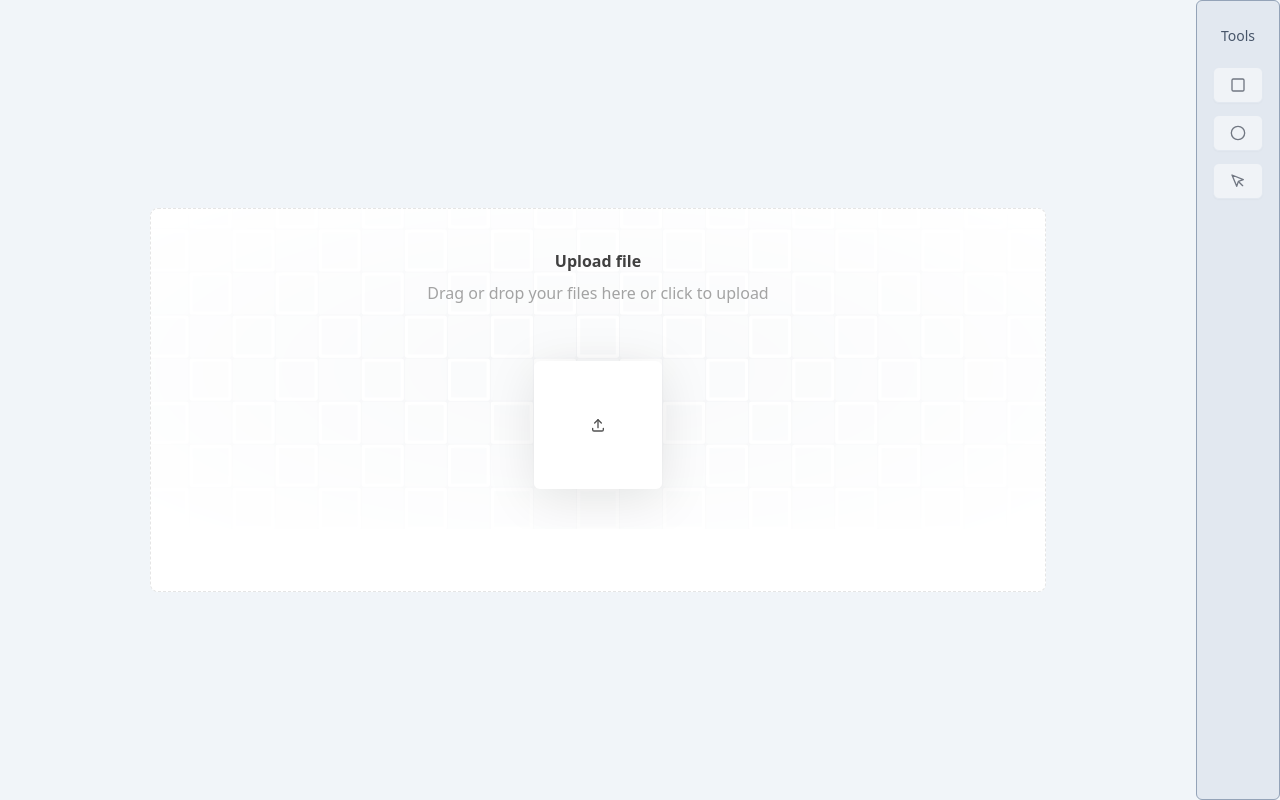
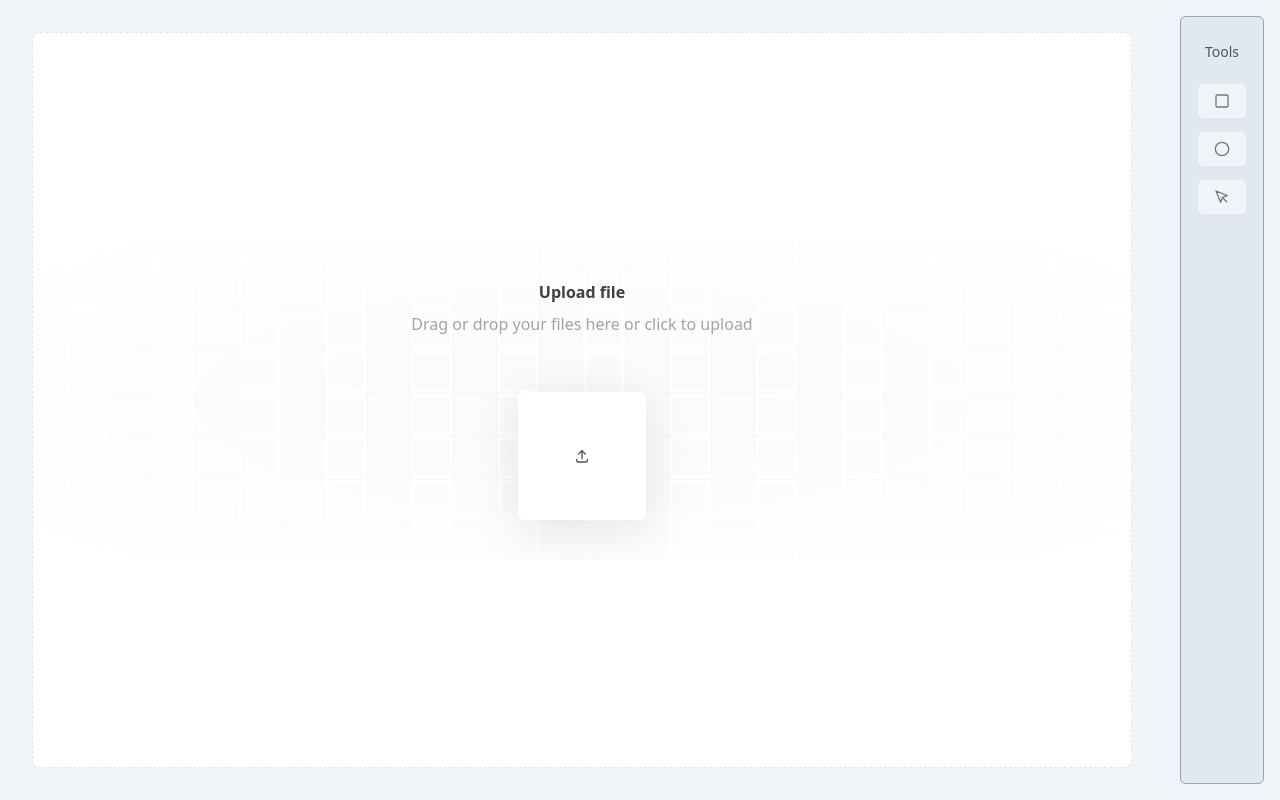
Before and after one commit to giulioGranata/image-annotation-tool, a React (Vite) app: page / in a window 1280 px wide. Built offline with nearby package versions, Linux system fonts and the light colour scheme.

Commit message:
layoute fixes

```diff
--- a/src/App.tsx
+++ b/src/App.tsx
@@ -6,10 +6,12 @@ function App() {
   return (
     <AnnotationProvider>
       <div className="flex flex-row h-screen bg-slate-100">
-        <div className="flex-1 overflow-hidden">
+        <div className="flex-1 overflow-hidden p-4">
           <Canvas />
         </div>
-        <Toolbar />
+        <div className="flex overflow-hidden p-4">
+          <Toolbar />
+        </div>
       </div>
     </AnnotationProvider>
   );
--- a/src/components/Canvas.tsx
+++ b/src/components/Canvas.tsx
@@ -130,7 +130,7 @@ export default function Canvas() {
           onMouseUp={handleMouseUp}
           width={image.width}
           height={image.height}
-          style={{ border: "1px solid black" }}
+          style={{ border: "1px solid slate-400" }}
         >
           <Layer>
             <Image image={image} width={image.width} height={image.height} />
--- a/src/components/ImageUpload.tsx
+++ b/src/components/ImageUpload.tsx
@@ -23,7 +23,7 @@ export function ImageUpload() {
   };
 
   return (
-    <div className="w-full max-w-4xl mx-auto min-h-96 border border-dashed bg-white dark:bg-black border-neutral-200 dark:border-neutral-800 rounded-lg">
+    <div className="flex items-center justify-center w-full h-full  mx-auto border border-dashed bg-white dark:bg-black border-neutral-200 dark:border-neutral-800 rounded-lg">
       <FileUpload onChange={handleFileUpload} />
     </div>
   );
```
